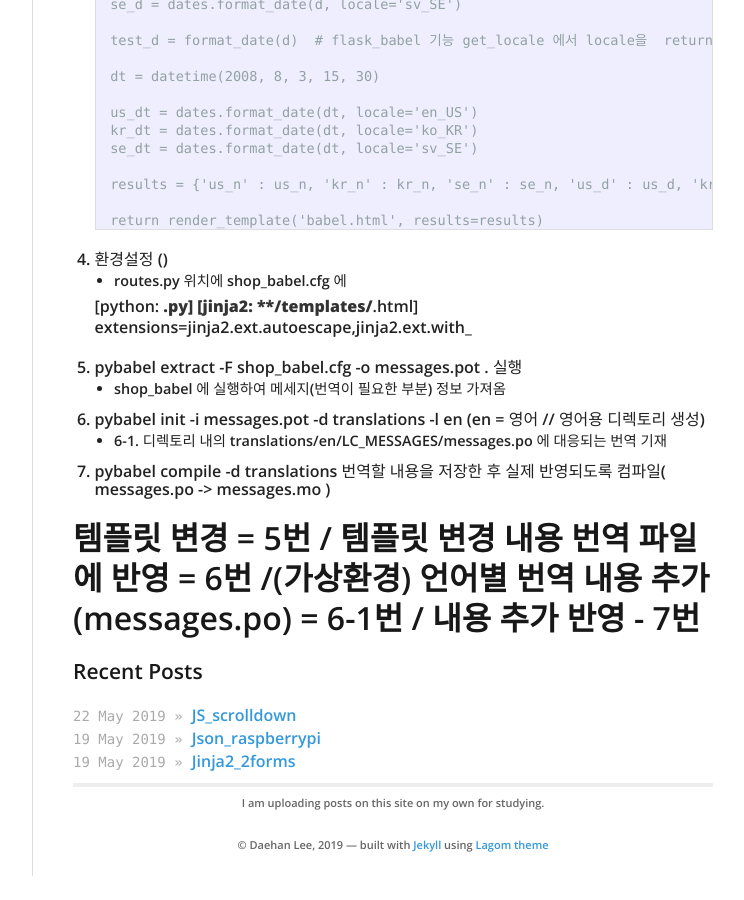
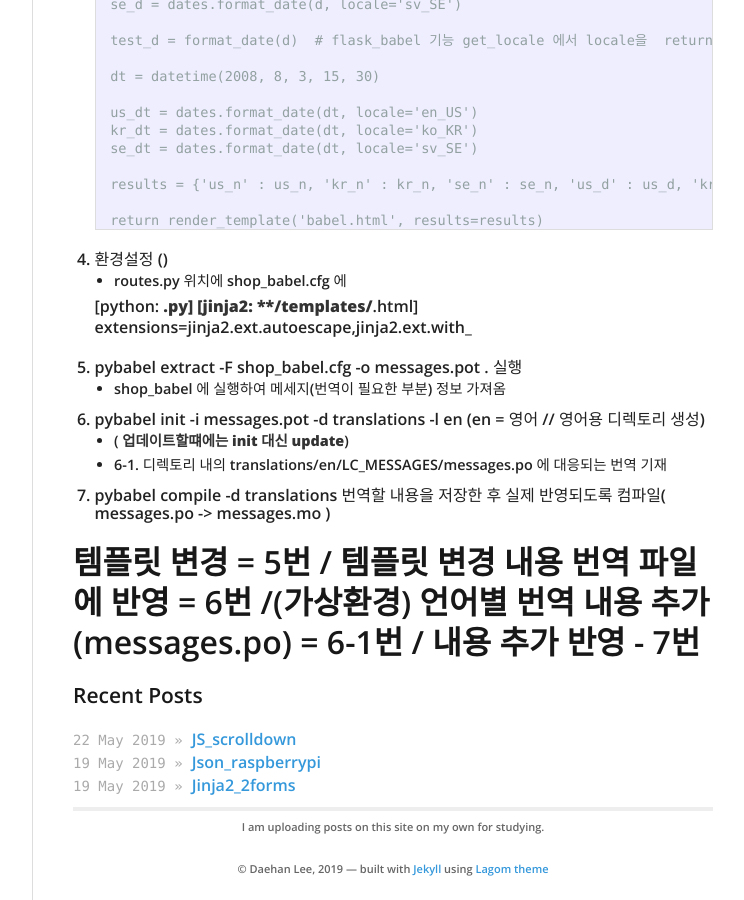
Before and after one commit to daehan0226/Study, a Jekyll site: the page built from _posts/2019-05-23-Babel(1).md, in a window 1280 px wide and 900 px high, scrolled down 797 px. Shown: the whole window, without its empty margins (378-1122 px from the left). Built offline with Jekyll 4.4.1, drawn with Linux system fonts in a browser that asks for light colours; before the commit the page ends 1673 px from its top, so only the background shows below that.

Commit message:
Update 2019-05-23-Babel(1).md

```diff
--- a/_posts/2019-05-23-Babel(1).md
+++ b/_posts/2019-05-23-Babel(1).md
@@ -71,6 +71,7 @@ Babel(1)
  * shop_babel 에 실행하여 메세지(번역이 필요한 부분) 정보 가져옴
 
  6. pybabel init -i messages.pot -d translations -l en    (en = 영어 // 영어용 디렉토리 생성)
+ * ( **업데이트할떄에는 init 대신 update**)
  * 6-1. 디렉토리 내의 translations/en/LC_MESSAGES/messages.po 에 대응되는 번역 기재
 
  7. pybabel compile -d translations 번역할 내용을 저장한 후 실제 반영되도록 컴파일( messages.po -> messages.mo )
```
